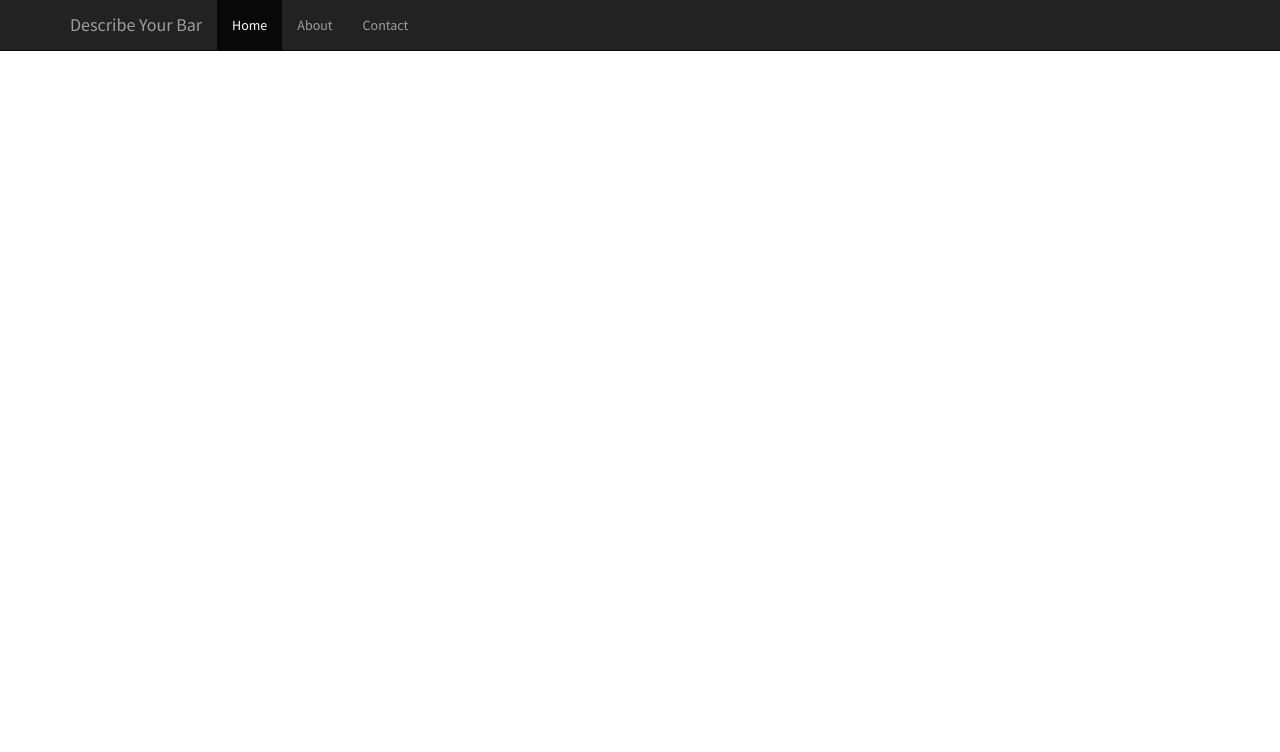
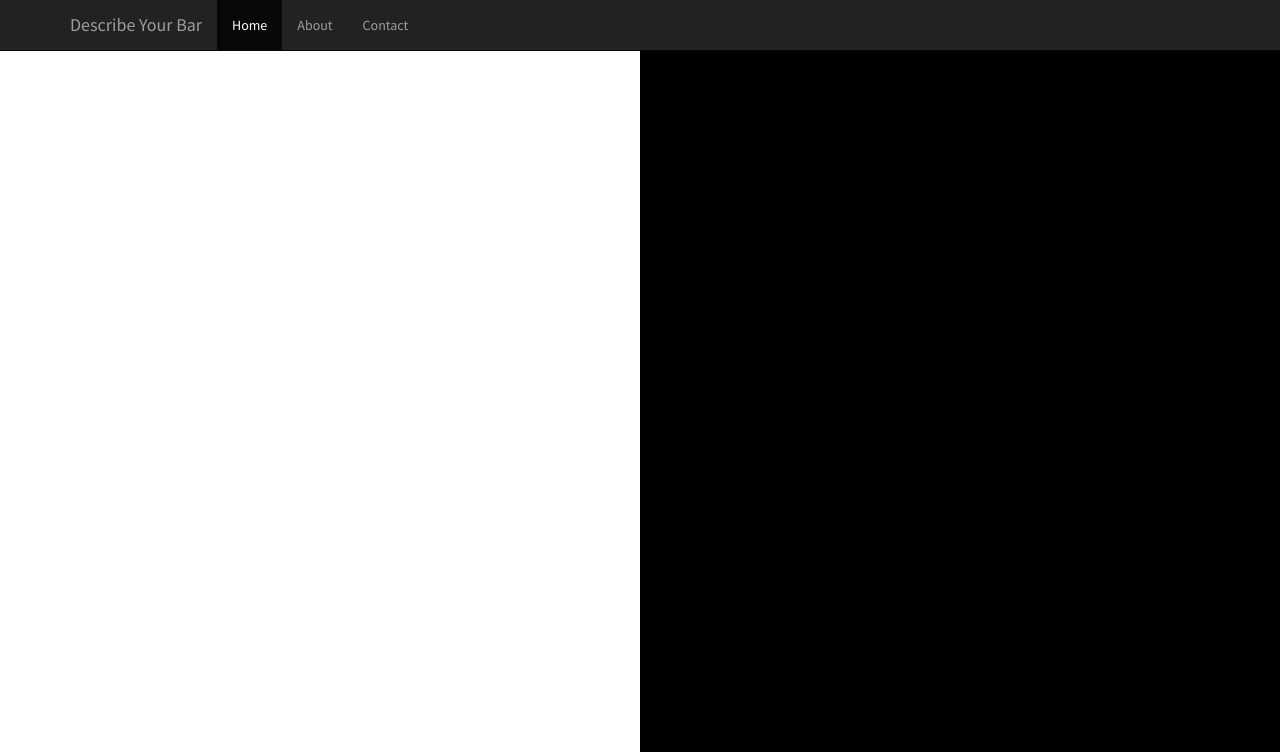
Before and after one commit to erccarls/vectorsearch, a Flask app: template flask_dir/templates/output.html in a window 1280 px wide. Shown: the top 752 px of the page. Run offline with Flask 2, Linux system fonts and the light colour scheme; the template is opened without the code that fills it, so the values that code supplies are empty; parts of the project's set-up code (start-up, migrations or seed data) failed here and were passed over; some libraries are stand-ins or nearby versions.

Commit message:
Fixed some things...

```diff
--- a/flask_dir/templates/output.html
+++ b/flask_dir/templates/output.html
@@ -22,7 +22,7 @@
     <link href="http://fonts.googleapis.com/css?family=Source+Sans+Pro:300,400,700,300italic,400italic,700italic" rel="stylesheet" type="text/css">
     <!-- <link href="https://github.com/silviomoreto/bootstrap-select/blob/master/dist/css/bootstrap-select.min.css" rel="stylesheet"> -->
 
-    <link rel="stylesheet" href="https://cdnjs.cloudflare.com/ajax/libs/bootstrap-select/1.10.0/css/bootstrap-select.min.css">
+       <link rel="stylesheet" href="https://cdnjs.cloudflare.com/ajax/libs/bootstrap-select/1.10.0/css/bootstrap-select.min.css">
 
 
    <!-- Just for debugging purposes. Don't actually copy these 2 lines! -->
@@ -57,6 +57,35 @@
    padding-top: 10%;
    padding-left:0px;
  }
+
+#wrap_map {
+
+   width:100%;
+    min-height: 100%;
+  height: auto !important;
+  height: 100%;
+  margin: 0 0 -30px 0;
+}
+#left_col_map {
+   float:left;
+   width:50%;
+   height:100%;
+}
+#right_col_map {
+   float:right;
+   width:50%;
+   min-height: 100%;
+   height: auto !important;
+  margin: 0 0 -30px 0;
+ }
+iframe {
+    display: block;
+    background: #000;
+    border: none;
+    height: calc(100vh - 30px);
+    width: 100%;
+}
+
 </style>
 
 
@@ -120,8 +149,51 @@
     </header> -->
 
 <section id="about" class="about">
-  <div padding-top: 5%;>
-    <iframe width="100%" height="600" frameborder="0" src={{map_path}}></iframe>
+
+  <div id="wrap_map">
+      <div id="left_col_map">
+            <table class="table table-hover">
+            {% for top_bus in top_businesses %}
+            <tr><td><h4>{{ top_bus['bus_name']}}</h4><br>Test2</td>
+              <!-- <td>{{top_bus['image_path']}}</td></tr> -->
+              <td><img src={{top_bus['image_path']}} alt="uh oh!" style="width:250px;height:250px;"></td></tr>
+            {% endfor %}
+            </table>
+      </div>
+      <div id="right_col_map">
+          <iframe width="100%" frameborder="0" src={{map_path}}></iframe>
+
+          <form  action="/output" method="GET">
+
+                <div class="form-group" align="center">
+                <label for="sel_city">Select City:</label>
+                <div class="btn-group bootstrap-select dropdown" align="center" style="width:auto; margin:0 auto;">
+                    <select class="selectpicker" data-live-search="true" id="sel_city" name="sel_city" style="width:auto;">
+                      <option selected>San Francisco, CA</option>
+                      {% for city_state in city_state_list %}
+                        <option>{{ city_state['city'] }}</option>
+                      {% endfor %}
+<!--                       <option>Las Vegas, NV</option>
+                      <option>Pheonix, AZ</option> -->
+                  </select>
+                </div>
+                <br>
+                  <textarea align="center" rows="6" cols="50" id="text_review" name='text_review'>They had great beer and wine! They even allow dogs. </textarea>
+                </div>
+
+                <div align="center">
+                  <button type="submit" class="btn btn-default btn-lg" width="300px"
+                          style:"padding: 18px 24px;font-size: 24px;">Search</button>
+                </div>
+
+              </form>
+
+      </div>
+
+
+
+  <div <div align="center" style="width:auto; margin:0 auto;padding-top:2%;"  >
+    <iframe width="80%" height="640" frameborder="0" src={{map_path}}></iframe>
   </div>
 </section>
 
@@ -170,13 +242,15 @@
         </div>
     </section>
 
-    <script src="https://code.jquery.com/jquery-1.10.2.min.js"></script>
-    <script src="static/js/bootstrap.min.js"></script>
+   <script src="https://ajax.googleapis.com/ajax/libs/jquery/1.11.1/jquery.min.js"></script>
+   <script src="static/js/bootstrap.min.js"></script>
+       <!-- Latest compiled and minified JavaScript -->
+    <script src="https://cdnjs.cloudflare.com/ajax/libs/bootstrap-select/1.10.0/js/bootstrap-select.min.js"></script>
 </div>
 
 
 
-    <div class="container">
+<!--     <div class="container">
       <div class="stylish-portfolio">
         <h3>Here are bars matching your style...</h3>
         <br>
@@ -186,25 +260,107 @@
       <tr><th>Business Name</th><th>Business ID</th><th>Similarity</th></tr>
       {% for top_bus in top_businesses %}
       <tr><td>{{ top_bus['bus_name']}}</td><td>{{ top_bus['bus_id'] }}</td><td>{{ top_bus['similarity']}}</td>
-        <!-- <td>{{top_bus['image_path']}}</td></tr> -->
+        <!-- <td>{{top_bus['image_path']}}</td></tr>
         <td><img src={{top_bus['image_path']}} alt="uh oh!" style="width:250px;height:250px;"></td></tr>
       {% endfor %}
       </table>
 
 
-     </div><!-- /.container -->
+     </div><!-- /.container
 
     <div class="container">
 
-     </div><!-- /.container -->
+     </div><!-- /.container --> --> --> -->
 
 
    <!-- Bootstrap core JavaScript
    ================================================== -->
    <!-- Placed at the end of the document so the pages load faster -->
-   <script src="https://ajax.googleapis.com/ajax/libs/jquery/1.11.1/jquery.min.js"></script>
-   <script src="static/js/bootstrap.min.js"></script>
-       <!-- Latest compiled and minified JavaScript -->
-    <script src="https://cdnjs.cloudflare.com/ajax/libs/bootstrap-select/1.10.0/js/bootstrap-select.min.js"></script>
+   // <script src="https://ajax.googleapis.com/ajax/libs/jquery/1.11.1/jquery.min.js"></script>
+   // <script src="static/js/bootstrap.min.js"></script>
+   //     <!-- Latest compiled and minified JavaScript -->
+   //  <script src="https://cdnjs.cloudflare.com/ajax/libs/bootstrap-select/1.10.0/js/bootstrap-select.min.js"></script>
+
+
+<div id="map"></div>
+    <script>
+
+      // This example requires the Visualization library. Include the libraries=visualization
+      // parameter when you first load the API. For example:
+      // <script src="https://maps.googleapis.com/maps/api/js?key=YOUR_API_KEY&libraries=visualization">
+
+      var map, heatmap;
+
+      function initMap() {
+        map = new google.maps.Map(document.getElementById('map'), {
+          zoom: 13,
+          center: {lat: 37.775, lng: -122.434},
+          mapTypeId: google.maps.MapTypeId.SATELLITE
+        });
+
+        heatmap = new google.maps.visualization.HeatmapLayer({
+          data: getPoints(),
+          map: map
+        });
+      }
+
+      function toggleHeatmap() {
+        heatmap.setMap(heatmap.getMap() ? null : map);
+      }
+
+      function changeGradient() {
+        var gradient = [
+          'rgba(0, 255, 255, 0)',
+          'rgba(0, 255, 255, 1)',
+          'rgba(0, 191, 255, 1)',
+          'rgba(0, 127, 255, 1)',
+          'rgba(0, 63, 255, 1)',
+          'rgba(0, 0, 255, 1)',
+          'rgba(0, 0, 223, 1)',
+          'rgba(0, 0, 191, 1)',
+          'rgba(0, 0, 159, 1)',
+          'rgba(0, 0, 127, 1)',
+          'rgba(63, 0, 91, 1)',
+          'rgba(127, 0, 63, 1)',
+          'rgba(191, 0, 31, 1)',
+          'rgba(255, 0, 0, 1)'
+        ]
+        heatmap.set('gradient', heatmap.get('gradient') ? null : gradient);
+      }
+
+      function changeRadius() {
+        heatmap.set('radius', heatmap.get('radius') ? null : 20);
+      }
+
+      function changeOpacity() {
+        heatmap.set('opacity', heatmap.get('opacity') ? null : 0.2);
+      }
+
+      // Heatmap data: 500 Points
+      function getPoints() {
+        return [
+          new google.maps.LatLng(37.782551, -122.445368),
+          new google.maps.LatLng(37.782745, -122.444586),
+          new google.maps.LatLng(37.782842, -122.443688),
+          new google.maps.LatLng(37.782919, -122.442815),
+          new google.maps.LatLng(37.782992, -122.442112),
+          new google.maps.LatLng(37.783100, -122.441461),
+          new google.maps.LatLng(37.783206, -122.440829),
+          new google.maps.LatLng(37.783273, -122.440324),
+          new google.maps.LatLng(37.783316, -122.440023),
+          new google.maps.LatLng(37.783357, -122.439794),
+          new google.maps.LatLng(37.783371, -122.439687),
+          new google.maps.LatLng(37.783368, -122.439666),
+        ];
+      }
+    </script>
+    <script async defer
+        src="https://maps.googleapis.com/maps/api/js?key=AIzaSyCsTw9mRQRsE3wvqpOVYJJwd3RK59SEWrY&libraries=visualization&callback=initMap">
+    </script>
+
+
+
+
+
 </body>
 </html>
--- a/notebooks/Build_LDA_Model.py
+++ b/notebooks/Build_LDA_Model.py
@@ -13,10 +13,10 @@ from random import shuffle
 
 n_topics=30
 n_features=10000
-max_df=.75
+max_df=.85
 min_df=3
 max_iter=10
-alpha=6./n_topics
+alpha=15./n_topics
 
 
 # Load the bar review dataset
```
Also changed, not shown: flask_dir/templates/input.html (+6 -7 lines), vectorsearch/nltk_helper.py (+15 -5 lines), vectorsearch/vectorsearch.py (+12 -11 lines), 6 other files.
